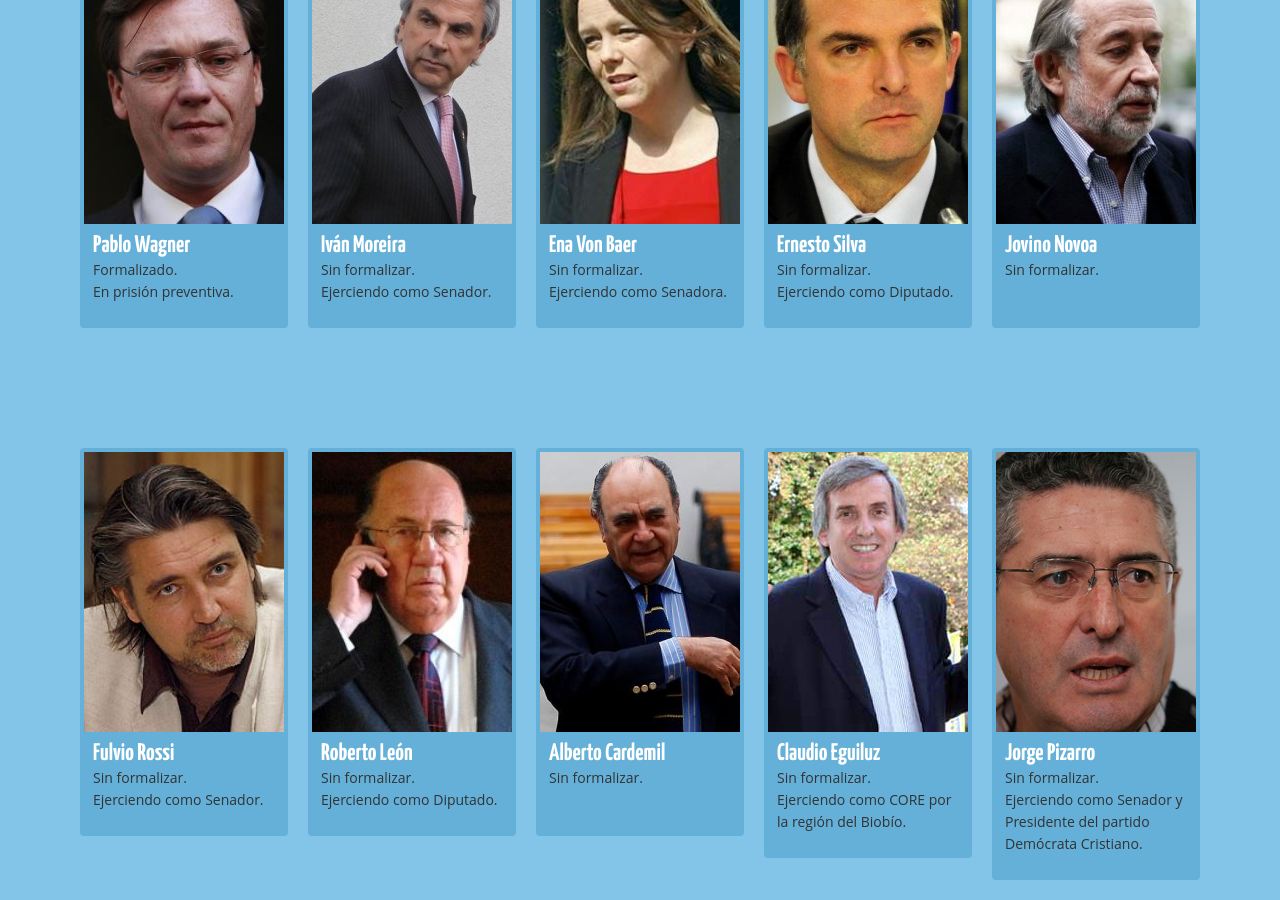
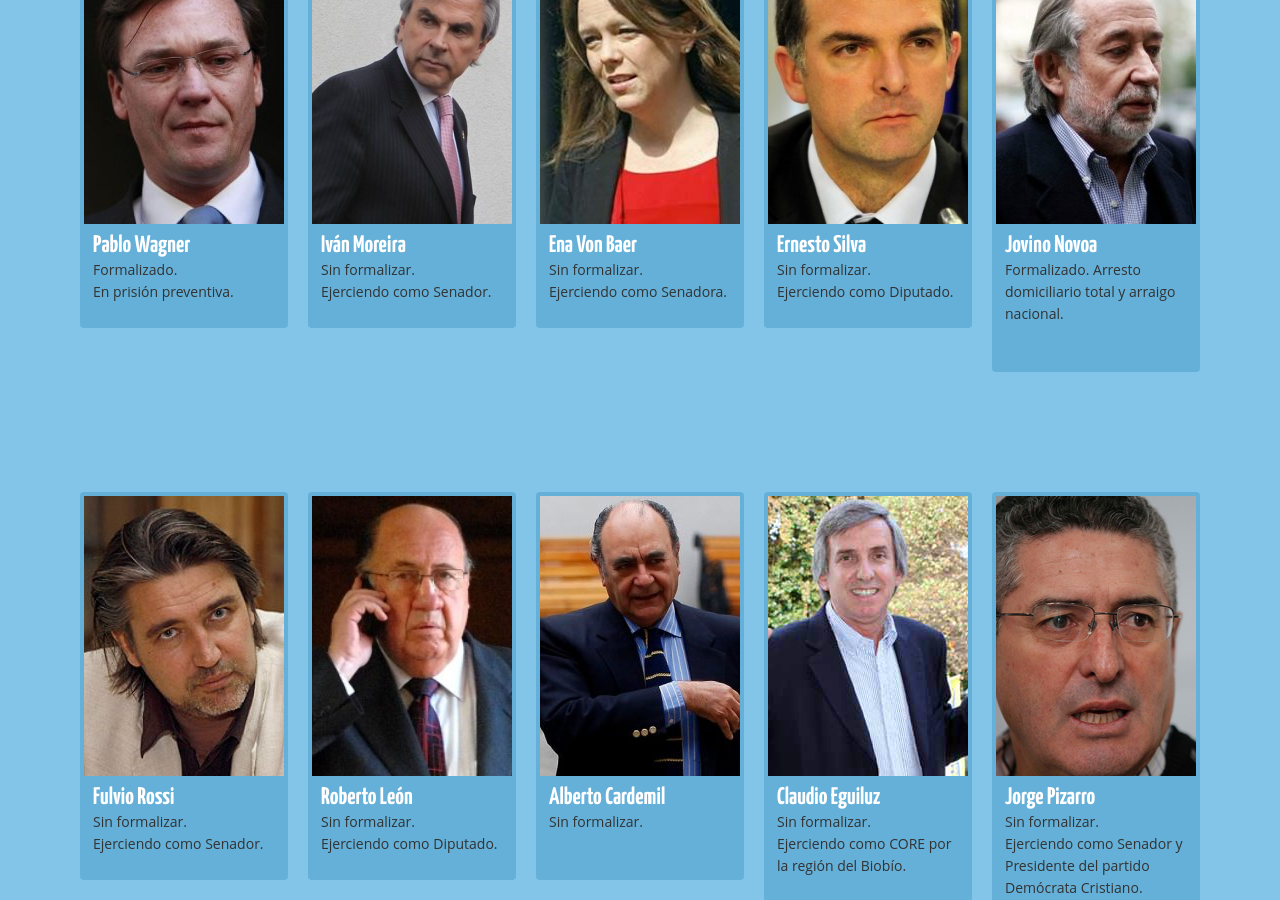
Before and after one commit to ciudadanointeligente/quien-te-financia, a Jekyll site: the page built from index.html, in a window 1280 px wide and 900 px high, scrolled down 1289 px. Built offline with Jekyll 4.4.1, drawn with Linux system fonts in a browser that asks for light colours; nearby versions of some CDN libraries; comment, search, counter and statistics services are not loaded.

Commit message:
Cambios en texto de Jovino

```diff
--- a/_congressmen/05_jovino-novoa.markdown
+++ b/_congressmen/05_jovino-novoa.markdown
@@ -1,6 +1,6 @@
 ---
 name: "Jovino Novoa"
 image: "jovino-novoa.jpg"
-current_situation: "Sin formalizar.</br></br> "
+current_situation: "Formalizado. Arresto domiciliario total y arraigo nacional.</br></br> "
 risk: "Multa y de 541 días a 5 años de cárcel."
 ---
```
